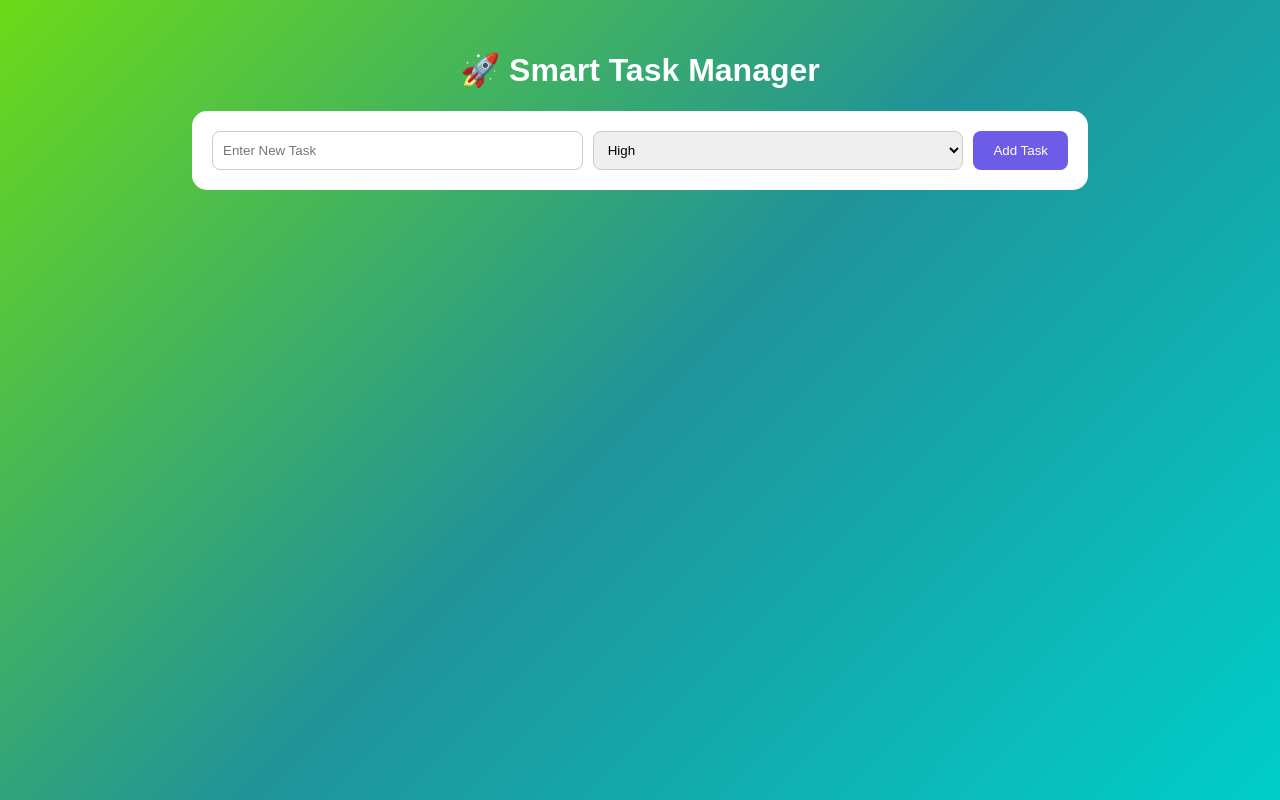
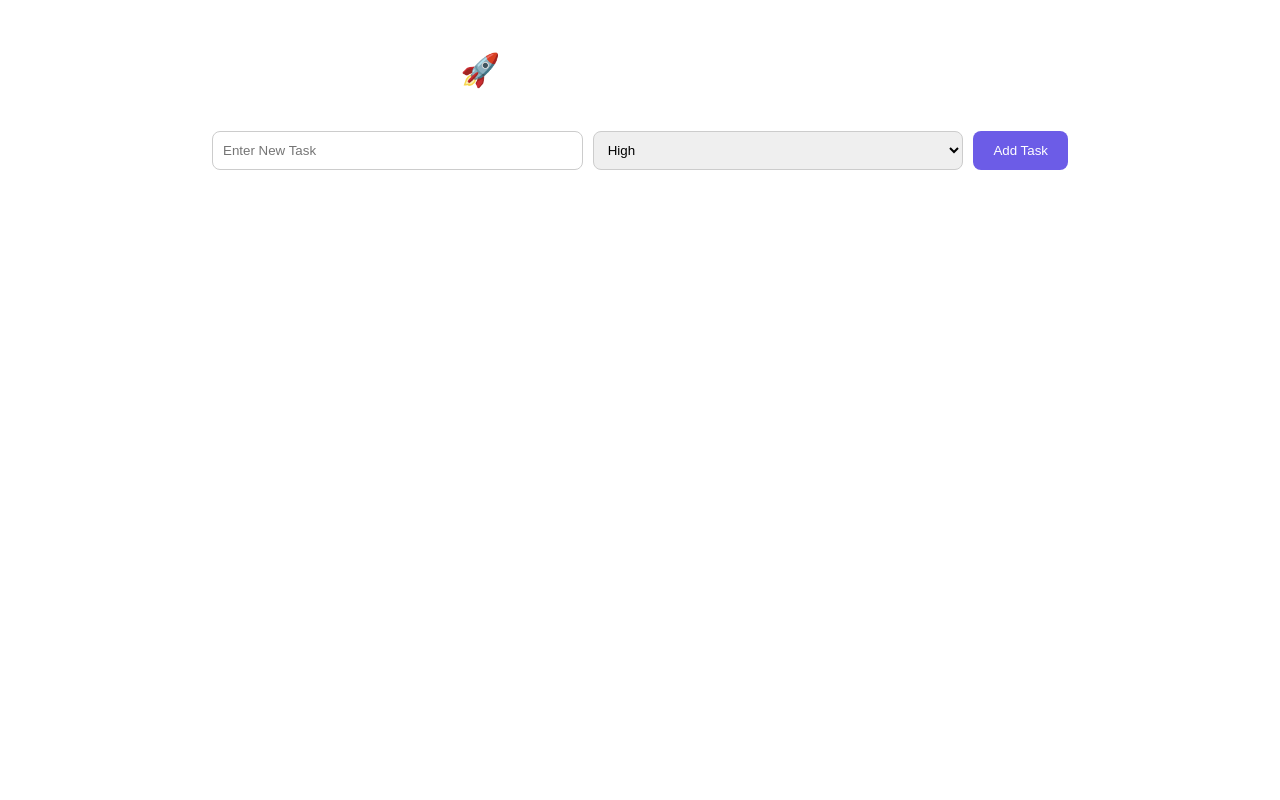
Before and after one commit to Sheshank-27/smart-task-manager, a Flask app: page / in a window 1280 px wide. Run offline with Flask 3, Linux system fonts and the light colour scheme.

Commit message:
test red background

```diff
--- a/static/style.css
+++ b/static/style.css
@@ -3,7 +3,7 @@ body{
     margin:0;
     padding:0;
 
-    background:linear-gradient(
+    background:red(
         135deg,
         #6cda17,
         #209399,
```
